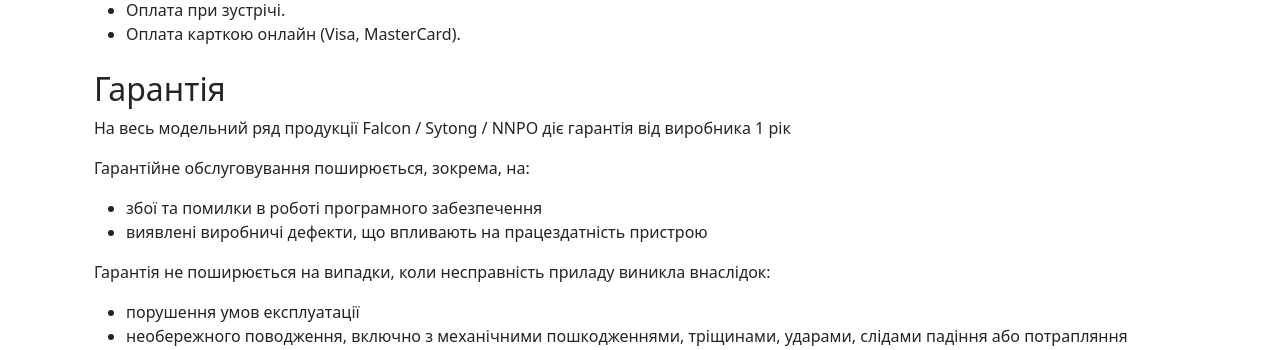
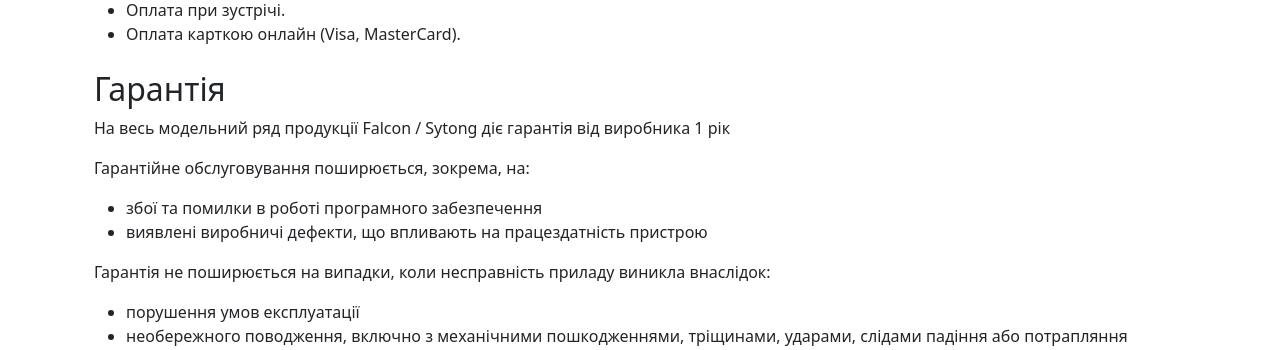
Before and after one commit to galatserega/store, a Django app: page /delivery_payment/ in a window 1280 px wide. Shown: the part 717-1067 px from the top of the page. Run offline with Django 5.2, Linux system fonts and the light colour scheme; some libraries are stand-ins or nearby versions.

```diff
--- a/main/templates/main/delivery_payment.html
+++ b/main/templates/main/delivery_payment.html
@@ -28,7 +28,7 @@
     </section>
     <section class="mt-4">
         <h2>Гарантія</h2>
-        <p>На весь модельний ряд продукції Falcon / Sytong / NNPO діє гарантія від виробника 1 рік</p>
+        <p>На весь модельний ряд продукції Falcon / Sytong діє гарантія від виробника 1 рік</p>
         <p>Гарантійне обслуговування поширюється, зокрема, на:</p>
         <ul>
             <li>збої та помилки в роботі програмного забезпечення</li>
```
